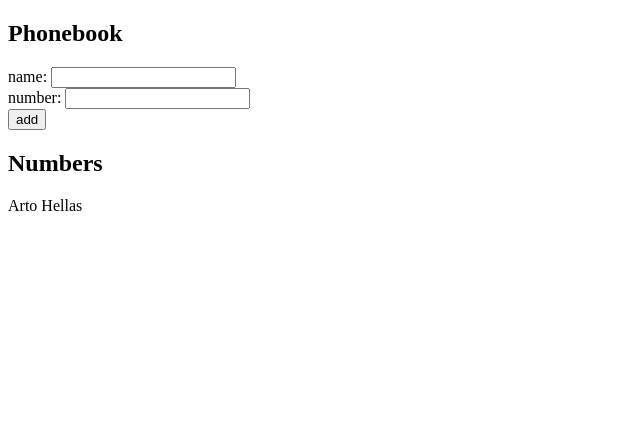
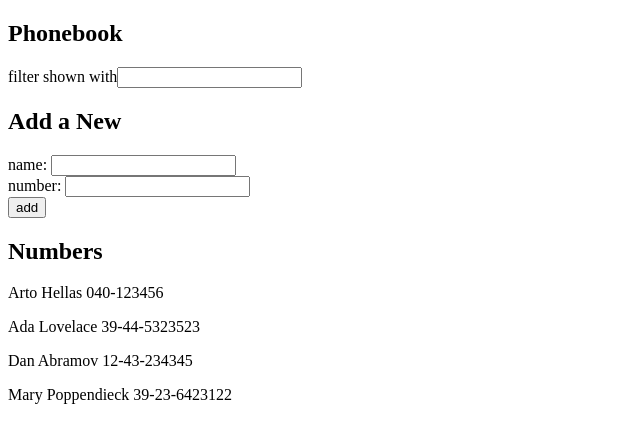
Before and after one commit to Yuan98Yu/exercises-for-full-stack-open, a React (Create React App) app in the folder part2/: page / in a window 1280 px wide. Shown: the top 442 px of the page, without its empty margins (0-640 px from the left). Built offline with nearby package versions, Linux system fonts and the light colour scheme.

Commit message:
finish exercise2.9

```diff
--- a/part2/src/App.js
+++ b/part2/src/App.js
@@ -5,11 +5,15 @@
   const [ persons, setPersons] = useState(props.persons)
   const [ newName, setNewName ] = useState('')
   const [ newNumber, setNewNumber] = useState('')
+  const [filter, setFilter] = useState('')
   const changeNewName = (event) => {
     setNewName(event.target.value)
   }
   const changeNewNumber = (event) => {
     setNewNumber(event.target.value)
+  }
+  const changeFilter = (event) => {
+    setFilter(event.target.value)
   }
   const addNewPerson = (event) => {
     event.preventDefault()
@@ -28,9 +32,15 @@
     }
   }
 
+  const personsToShow = () => persons.filter( person => person.name.includes(filter) )
+
   return (
     <div>
       <h2>Phonebook</h2>
+        <div>
+          filter shown with<input value={filter} onChange={changeFilter} />
+        </div>
+      <h2>Add a New</h2>
       <form onSubmit={addNewPerson}>
         <div>
           name: <input value={newName} onChange={changeNewName} />
@@ -43,7 +53,7 @@
         </div>
       </form>
       <h2>Numbers</h2>
-      <Persons persons={persons} />
+      <Persons persons={personsToShow()} />
     </div>
   )
 }
--- a/part2/src/index.js
+++ b/part2/src/index.js
@@ -3,10 +3,10 @@
 import App from './App'  // highlight-line
 
 const persons = [
-  {
-    name: 'Arto Hellas',
-    id: 0
-  }
+  { name: 'Arto Hellas', number: '040-123456' },
+  { name: 'Ada Lovelace', number: '39-44-5323523' },
+  { name: 'Dan Abramov', number: '12-43-234345' },
+  { name: 'Mary Poppendieck', number: '39-23-6423122' }
 ]
 ReactDOM.render(
   <App persons={persons}/>,
```
